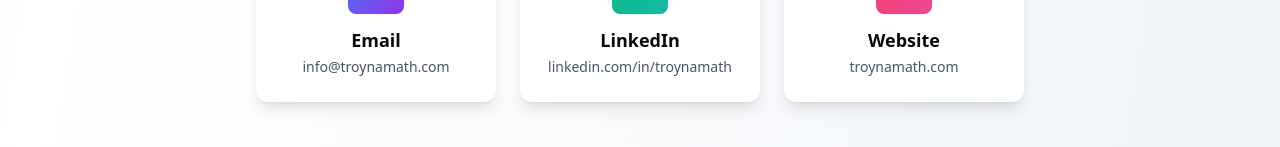
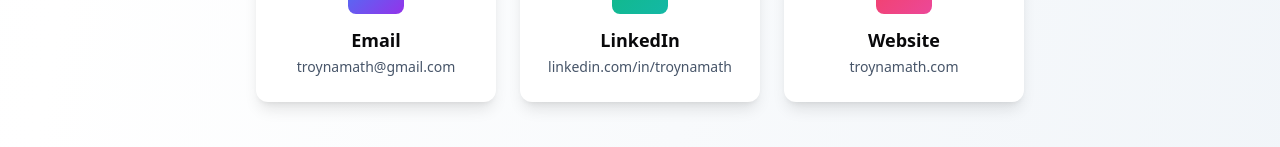
Before and after one commit to tenam314/tnamathwebsite2025, a Next.js app: page / in a window 1280 px wide. Shown: the part 7340-7487 px from the top of the page. Built offline with nearby package versions, Linux system fonts and the light colour scheme.

Commit message:
Found the old email in a few more places

```diff
--- a/src/app/page.tsx
+++ b/src/app/page.tsx
@@ -1283,13 +1283,13 @@ export default function Portfolio() {
           </div>
           <div className="grid sm:grid-cols-3 gap-6">
             <Card className="group border-0 shadow-lg p-6 hover:shadow-2xl hover:-translate-y-2 transition-all duration-300">
-              <a href="mailto:info@troynamath.com" className="flex flex-col items-center text-center space-y-3" aria-label="Email Troy Namath">
+              <a href="mailto:troynamath@gmail.com" className="flex flex-col items-center text-center space-y-3" aria-label="Email Troy Namath">
                 <div className="w-14 h-14 bg-gradient-to-br from-blue-500 to-purple-600 rounded-lg flex items-center justify-center group-hover:scale-110 group-hover:rotate-3 transition-transform duration-300">
                   <Mail className="w-7 h-7 text-white" aria-hidden="true" />
                 </div>
                 <div>
                   <h3 className="font-semibold text-lg group-hover:text-blue-600 dark:group-hover:text-blue-400 transition-colors">Email</h3>
-                  <span className="text-slate-600 dark:text-slate-400 group-hover:text-blue-600 dark:group-hover:text-blue-400 transition-colors text-sm">info@troynamath.com</span>
+                  <span className="text-slate-600 dark:text-slate-400 group-hover:text-blue-600 dark:group-hover:text-blue-400 transition-colors text-sm">troynamath@gmail.com</span>
                 </div>
               </a>
             </Card>
```
